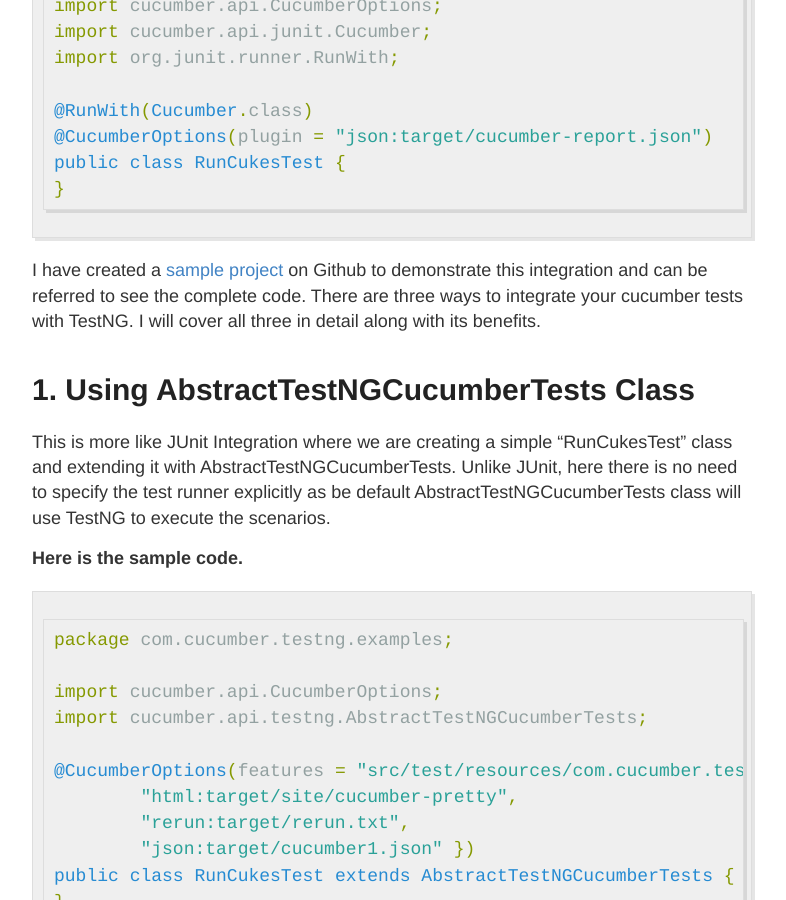
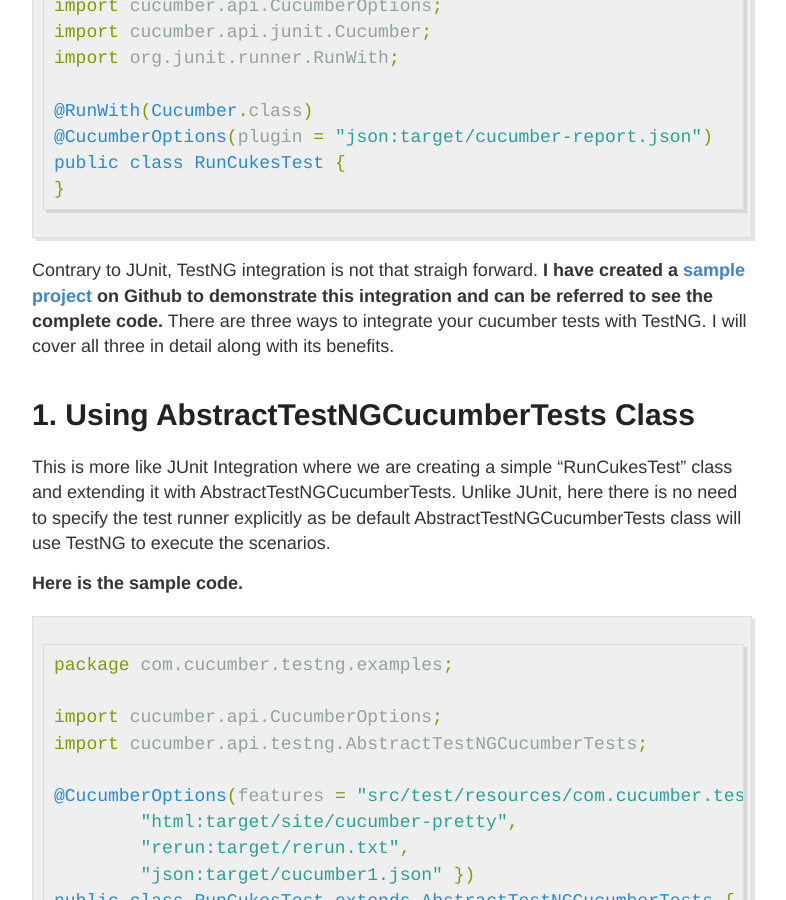
Before and after one commit to sahajamit/sahajamit.github.io, a Jekyll site: the page built from _posts/2015-3-28-Cucumber-JVM-with-TestNG.md, in a window 1280 px wide and 900 px high, scrolled down 559 px. Shown: the whole window, without its empty margins (248-1034 px from the left). Built offline with Jekyll 4.4.1, drawn with Linux system fonts in a browser that asks for light colours; comment, search, counter and statistics services are not loaded; some of the changed text lies outside the part shown.

Commit message:
added some more data

````diff
--- a/_posts/2015-3-28-Cucumber-JVM-with-TestNG.md
+++ b/_posts/2015-3-28-Cucumber-JVM-with-TestNG.md
@@ -20,7 +20,8 @@
 }
 ```
 
-I have created a [sample project](https://github.com/sahajamit/cucumber-jvm-testng-integration) on Github to demonstrate this integration and can be referred to see the complete code.
+Contrary to JUnit, TestNG integration is not that straigh forward.
+**I have created a [sample project](https://github.com/sahajamit/cucumber-jvm-testng-integration) on Github to demonstrate this integration and can be referred to see the complete code.**
 There are three ways to integrate your cucumber tests with TestNG. I will cover all three in detail along with its benefits.
 
 # 1. Using AbstractTestNGCucumberTests Class #
@@ -108,3 +109,11 @@
     }
 }
 ```
+# Executing the Cucumber Feature Files in Prallel. #
+
+To Execute the cucumber features in parallel we can leverage the TestNg multi-threading feature. To accomplish this We can devide the all the feature files in multiple directories and then we can create multiple FeatureAndCompositionTest classes where each class is pointing to a specific feature folder.
+**The following example can make this more clear.**
+
+Here are the two features files I have to run parallelly.
+
+![_config.yml]({{ site.baseurl }}/images/features.png)
````
Also changed, not shown: images/404.jpg (deleted), images/features.png (added).
